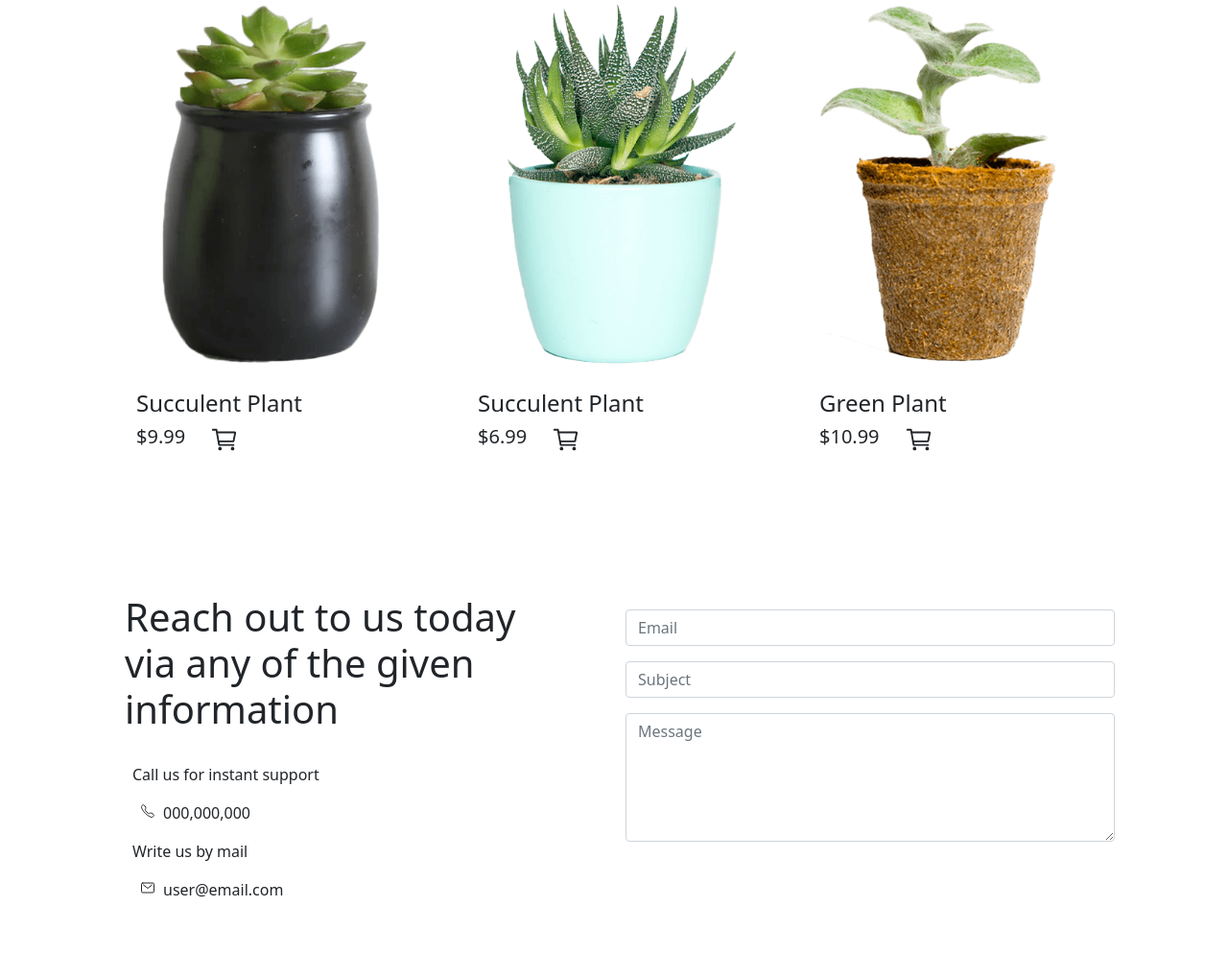
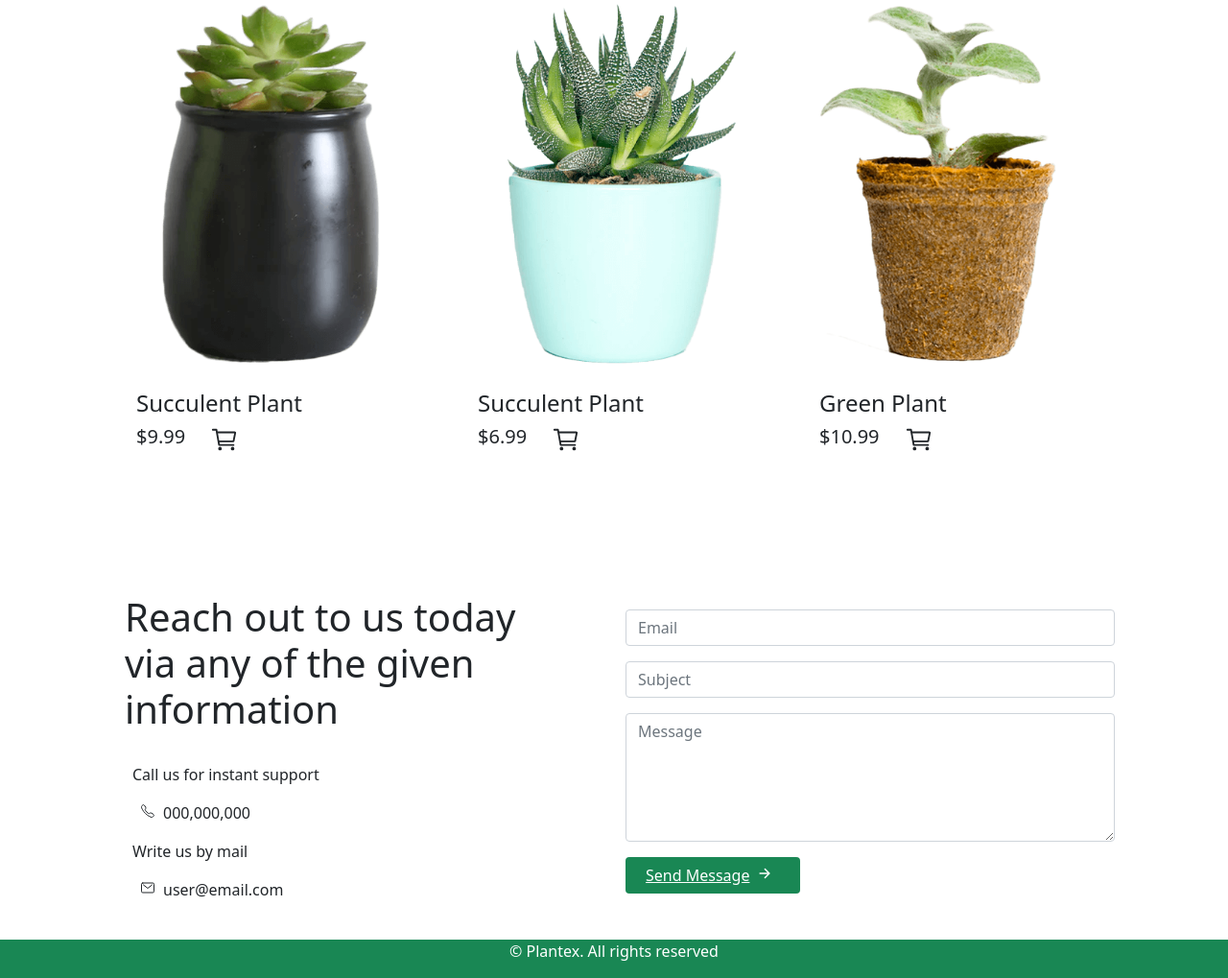
Before and after one commit to Ishazaka/plant-website, a plain HTML site: page index.html in a window 1280 px wide. Shown: the part 3180-4199 px from the top of the page at 96% size. Before the commit the page ends 4159 px from the top, so only its background shows below. Drawn offline with nearby package versions, Linux system fonts and the light colour scheme.

Commit message:
Update index.html

```diff
--- a/index.html
+++ b/index.html
@@ -301,6 +301,11 @@ We give you guides to protect and care for your plant  </p>
   <textarea class="form-control" id="exampleFormControlTextarea1" placeholder="Message" rows="5"></textarea>
 </div>
 
+                    <div class="btn bg-success">
+            <a class="text-white px-2" href="" >Send Message<ion-icon class="px-2" name="arrow-forward-outline"></ion-icon></a>
+          </div>
+
+
 
         </div>
 
@@ -311,6 +316,14 @@ We give you guides to protect and care for your plant  </p>
 
 
     </div>
+
+
+
+<!-- footer -->
+    <div class="container-fluid vh-25 bg-success d-flex align-items-center justify-content-center">
+      <p class="text-white ">	&copy; Plantex. All rights reserved </p>
+    </div>
+
 
 
 
```
